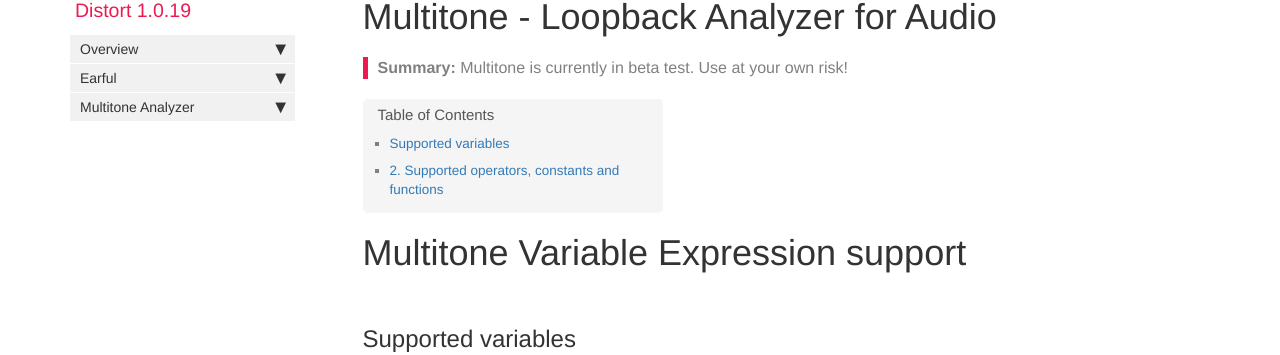
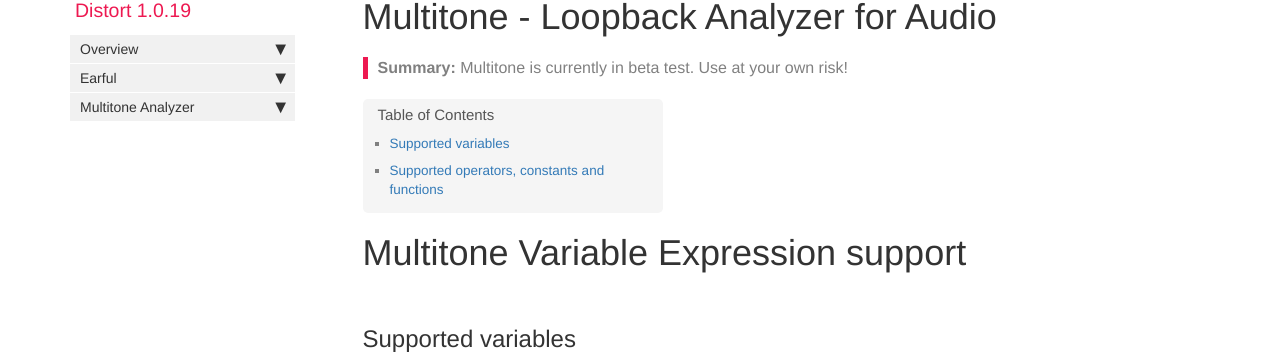
Before and after one commit to pkane2001/Distort, a Jekyll site: the page built from docs/multitone-exp.md, in a window 1280 px wide and 900 px high. Shown: the part 94-449 px from the top of the window. Built offline with Jekyll 4.4.1, drawn with Linux system fonts in a browser that asks for light colours; nearby versions of some CDN libraries; our own code applies the rules of GitHub Pages for plain Markdown files; comment, search, counter and statistics services are not loaded; some of the changed text lies outside the part shown.

Commit message:
no message

```diff
--- a/docs/multitone-exp.md
+++ b/docs/multitone-exp.md
@@ -29,6 +29,8 @@ Calculations can be used combining multiple variables (see Supported Operators a
 Formatting can be applied to displayed variables. Numeric variables are displayed, by default, with all whole digits, and one decimal fraction. To add additional decimal points, use a format of this form:   {thd:0.0000000} for example. To display the number in scientific notation, use {tdn:G}. Many other formatting options are available.
 
 Here's the list of variables available for display or to be used in a calculation. All numeric variables that can be, are expressed in dB. You can convert them to other desired units by adding a calcluation.
+
+<br>
 
 
 <figure class="wp-block-table"><table><tbody><tr><th>Variable</th><th>Description</th></tr><tr><td><strong>level</strong></td><td><code>Peak level of the recorded signal (dB)</code></td></tr>
@@ -81,7 +83,7 @@ Here's the list of variables available for display or to be used in a calculatio
 <br><br>
 
 
-<h2 id="op-constants-funcs">2. Supported operators, constants and functions</h2>
+<h2 id="op-constants-funcs">Supported operators, constants and functions</h2>
 
 
 
```
